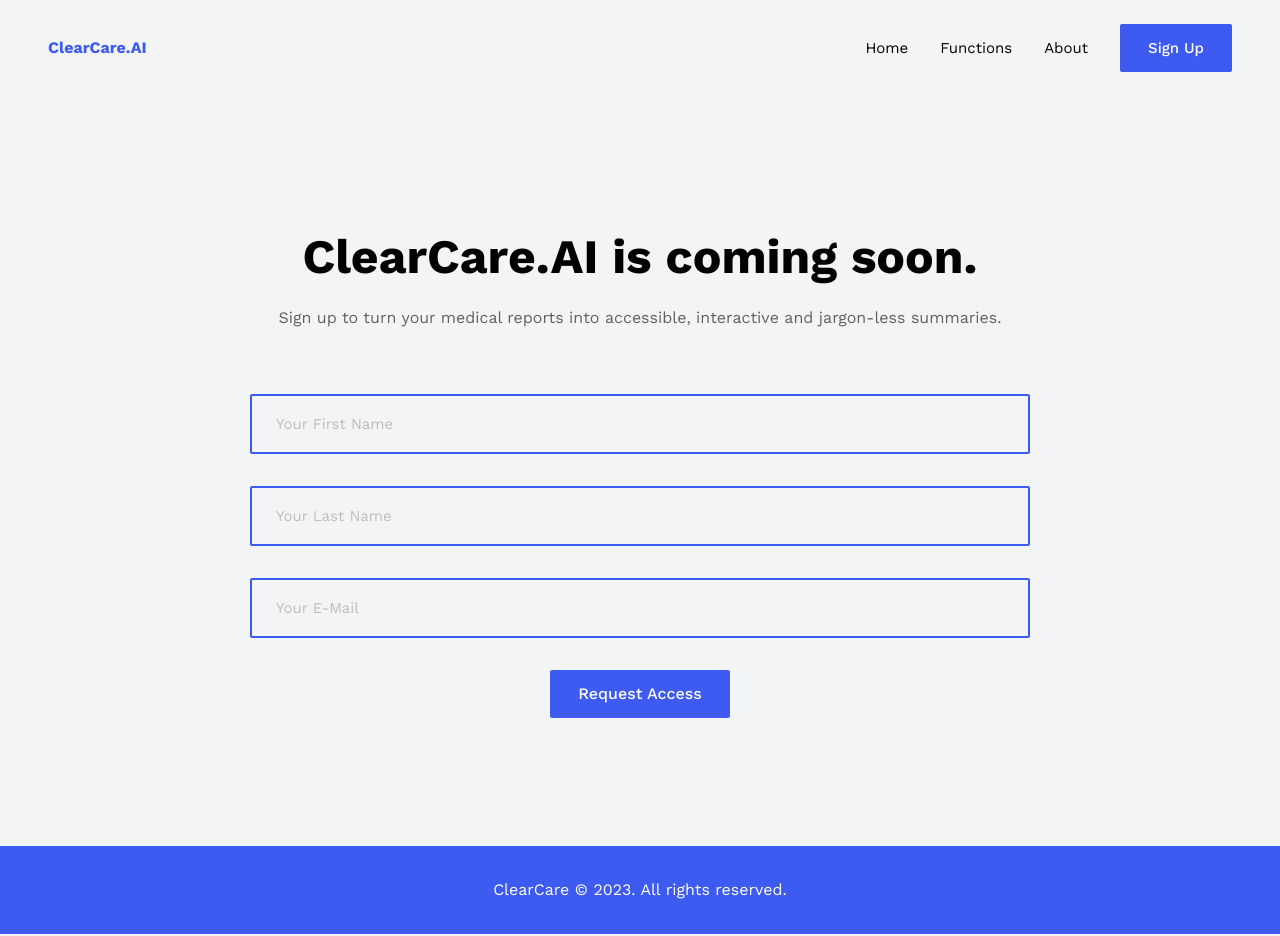
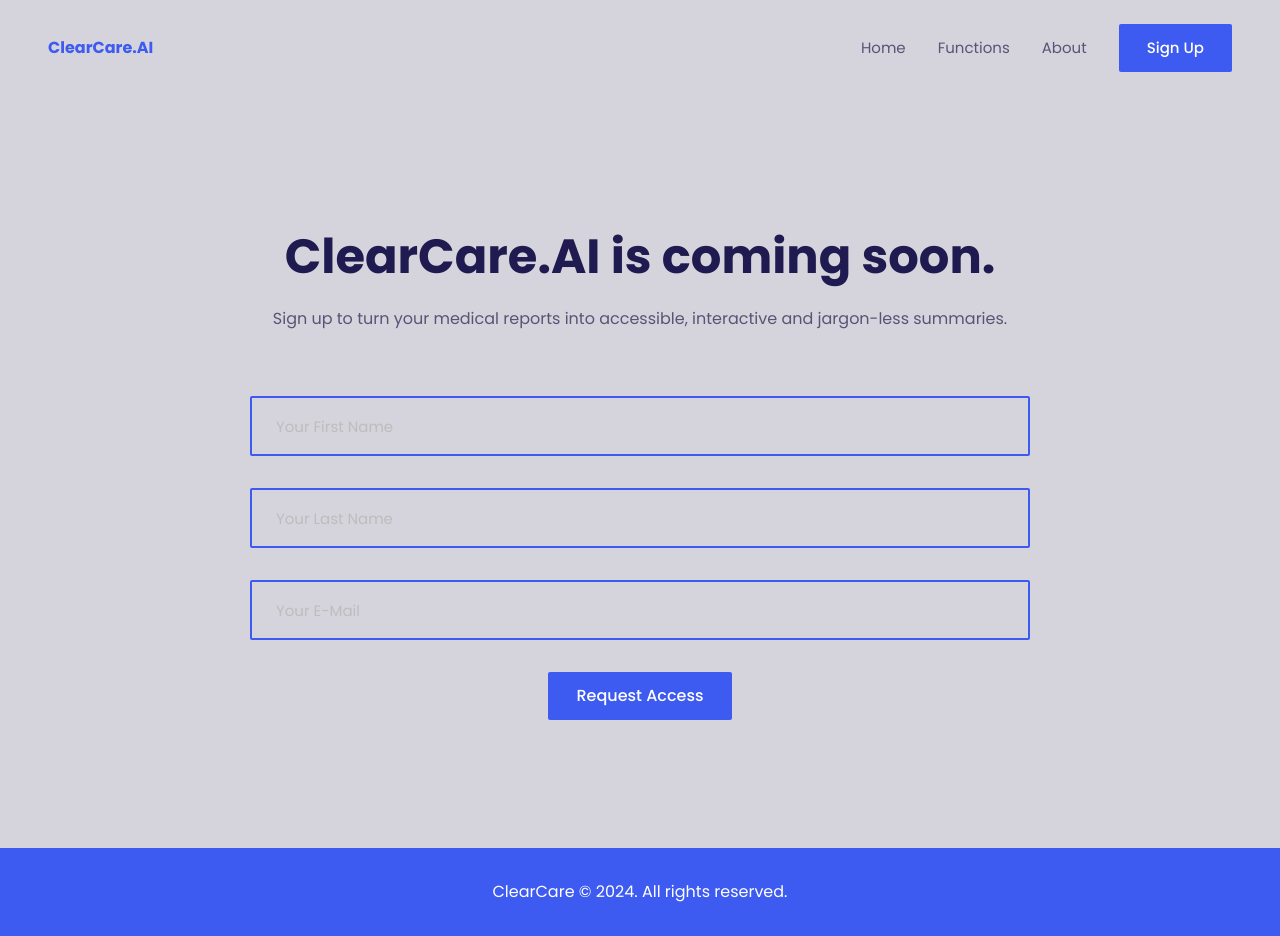
Before and after one commit to Medtalk-AI/clearcare, a React (Create React App) app: page /request-access in a window 1280 px wide. Built offline with nearby package versions, Linux system fonts and the light colour scheme; a web font is replaced by a local one.

Commit message:
Updated design and color scheme

```diff
--- a/public/index.html
+++ b/public/index.html
@@ -17,6 +17,10 @@
       href="https://fonts.googleapis.com/css2?family=Playfair+Display:ital,wght@0,400;0,500;0,600;0,700;0,800;0,900;1,400;1,500;1,600;1,700;1,800;1,900&family=Work+Sans:ital,wght@0,100;0,200;0,300;0,400;0,500;0,600;0,700;0,800;1,100;1,200;1,300;1,400;1,500;1,600;1,700;1,800;1,900&display=swap"
       rel="stylesheet"
     />
+    <link
+      href="https://fonts.googleapis.com/css2?family=Poppins:ital,wght@0,100;0,200;0,300;0,400;0,500;0,600;0,700;0,800;0,900;1,100;1,200;1,300;1,400;1,500;1,600;1,700;1,800;1,900&display=swap"
+      rel="stylesheet"
+    />
     <title>ClearCare</title>
   </head>
   <body>
--- a/src/components/Credits.js
+++ b/src/components/Credits.js
@@ -6,7 +6,7 @@ const Credits = () => {
     <section id='about' className='section bg-primary'>
       <div className="container mx-auto">
         <div className="flex flex-col">
-          <h2 className="section-title relative before:absolute before:opacity-40 before:-top-[2rem] before:-left-1/2 before:hidden before:lg:block text-black mt-[0px] lg:mt-0 mb-24 leading-snug text-center text-2xl lg:text-4xl">
+          <h2 className="section-title relative before:absolute before:opacity-40 before:-top-[2rem] before:-left-1/2 before:hidden before:lg:block text-header mt-[0px] lg:mt-0 mb-24 leading-snug text-center text-2xl lg:text-4xl">
             Built by students and alumni from
           </h2>
           <section className='grid lg:grid-cols-4 gap-y-12 lg:gap-x-8 lg:gap-y-8'>
--- a/src/components/Footer.js
+++ b/src/components/Footer.js
@@ -5,7 +5,7 @@ const Footer = () => {
     <footer className='bg-accent py-8'>
       <div className="container mx-auto">
         <div className="flex space-y-6 justify-center">
-          <p className='text-white'>ClearCare © 2023. All rights reserved.</p>
+          <p className='text-white'>ClearCare © 2024. All rights reserved.</p>
         </div>
       </div>
     </footer>
--- a/src/components/Hero.js
+++ b/src/components/Hero.js
@@ -6,7 +6,7 @@ const Hero = () => {
     <section id='home' className='section'>
       <div className="container mx-auto lg:mt-24">
         <div className="flex flex-col items-center text-center">
-          <h2 className="section-title relative before:absolute before:opacity-40 before:-top-[2rem] before:-left-1/2 before:hidden before:lg:block text-black mt-[50px] lg:mt-[0px] leading-snug">
+          <h2 className="section-title relative before:absolute before:opacity-40 before:-top-[2rem] before:-left-1/2 before:hidden before:lg:block text-header mt-[50px] lg:mt-[0px] leading-snug">
             Simplify your medical notes.
             <br />
             Less jargon, less stress.
@@ -16,7 +16,7 @@ const Hero = () => {
               Try Our Demo
             </button>
           </HashLink>
-          <p className="text-gray-700 mt-8 lg:mt-16 max-w-[800px]">
+          <p className="text-paragraph mt-8 lg:mt-16 max-w-[800px] leading-relaxed">
             ClearCare.AI is a one-stop solution to provide efficient communication and increased accessibility towards health conditions, lab results, imaging, doctor's notes and medical summaries.
           </p>
         </div>
--- a/src/components/Nav.js
+++ b/src/components/Nav.js
@@ -8,7 +8,7 @@ const Nav = () => {
       <ul className="flex items-center space-x-8 text-[15px]">
         {navigation.map((item, index) => {
           return (
-            <li className="hover:text-accent cursor-pointer" key={index}>
+            <li className="text-paragraph hover:text-accent cursor-pointer" key={index}>
               <NavHashLink smooth to={`/#${item.href}`} className='transition-all duration-300'>{item.name}</NavHashLink>
             </li>
           )
--- a/src/components/NavMobile.js
+++ b/src/components/NavMobile.js
@@ -34,7 +34,7 @@ const NavMobile = () => {
   return (
     <nav className='relative'>
       <div onClick={() => setIsOpen(true)} className="cursor-pointer text-black">
-        <MenuAlt3Icon className='w-8 h-8' />
+        <MenuAlt3Icon style={{color: '#1f1a50'}} className='w-8 h-8' />
       </div>
       <motion.div
         variants={circleVariants}
--- a/src/components/RequestAccess.js
+++ b/src/components/RequestAccess.js
@@ -57,15 +57,15 @@ const RequestAccess = () => {
     <section className='section'>
       <div className="container mx-auto lg:mt-24">
         <div className='flex flex-col items-center text-center'>
-          <h2 className="section-title relative before:absolute before:opacity-40 before:-top-[2rem] before:-left-1/2 before:hidden before:lg:block mt-[50px] lg:mt-[0px] leading-snug text-black">
+          <h2 className="section-title relative before:absolute before:opacity-40 before:-top-[2rem] before:-left-1/2 before:hidden before:lg:block mt-[50px] lg:mt-[0px] leading-snug text-header">
             ClearCare.AI is coming soon.
           </h2>
-          <p className="text-gray-700 mt-8 lg:mt-4 max-w-[800px]">
+          <p className="text-paragraph mt-8 lg:mt-4 max-w-[800px] leading-relaxed">
             Sign up to turn your medical reports into accessible, interactive and jargon-less summaries.
           </p>
-          <form action="" className="space-y-8 w-full max-w-[780px] flex flex-col items-center text-center mt-16" onSubmit={(e) => addUser(e)}>
+          <form action="" className="space-y-8 w-full max-w-[780px] flex flex-col items-center text-center mt-16 text-paragraph" onSubmit={(e) => addUser(e)}>
             {alert &&
-              <div className="rounded-sm bg-green-200 text-green-700 p-4 w-full" role="alert">
+              <div className="rounded-sm bg-alert text-white p-4 w-full" role="alert">
                 <p>{alertMsg}</p>
               </div>
             }
--- a/src/components/Summary.js
+++ b/src/components/Summary.js
@@ -31,7 +31,7 @@ const Summary = () => {
   return (
     <section className='section'>
       <form action='' className="container mx-auto lg:mt-24" onSubmit={(e) => createSummary(e)}>
-      {alert && <div className="rounded-sm bg-green-200 text-green-700 text-center p-4 w-full mt-[50px]" role="alert">
+      {alert && <div className="rounded-sm bg-alert text-white text-center p-4 w-full mt-[50px]" role="alert">
         <p>{alertMsg}</p>
       </div>}
         <div className='flex flex-col lg:flex-row mt-[50px]'>
@@ -41,9 +41,10 @@ const Summary = () => {
               onChange={(e) => setInput(e.target.value)}
               value={input}
               placeholder='Enter your medical note'
+              leading-relaxed
             ></textarea>
           </div>
-          <div className='flex-1 mt-4 lg:mt-0 bg-secondary border-solid border-2 border-primary p-6'>
+          <div className='flex-1 mt-4 lg:mt-0 bg-secondary border-solid border-2 border-primary p-6 text-paragraph leading-relaxed'>
             Your summary
           </div>
         </div>
--- a/src/components/about/AboutInfographic.js
+++ b/src/components/about/AboutInfographic.js
@@ -13,7 +13,7 @@ const AboutInfographic = () => {
                   <div className='mb-8 text-center w-full'>
                     <div className='flex flex-col justify-center items-center py-6'>
                       <img src={item.icon} className='w-[100px] h-[100px] mt-6' alt="" />
-                      <p className="text-gray-700 mt-8 lg:mt-16 max-w-[400px]">
+                      <p className="text-paragraph mt-8 lg:mt-16 max-w-[400px] mx-2 leading-relaxed">
                         {item.description}
                       </p>
                     </div>
--- a/src/swiper.css
+++ b/src/swiper.css
@@ -11,11 +11,11 @@
 }
 
 .swiper-slide h2 {
-  color: white;
+  color: #eae9ee;
 }
 
 .swiper-slide-active h2 {
-  color: black;
+  color: #1f1a50;
   transition: 300ms;
 }
 
--- a/tailwind.config.js
+++ b/tailwind.config.js
@@ -4,8 +4,8 @@ module.exports = withMT({
   content: ['./src/**/*.{js,jsx,ts,tsx}'],
   theme: {
     fontFamily: {
-      primary: 'Work Sans',
-      body: 'Work Sans',
+      primary: 'Poppins',
+      body: 'Poppins',
     },
     container: {
       padding: {
@@ -21,13 +21,15 @@ module.exports = withMT({
     },
     extend: {
       colors: {
-        primary: '#ffffff',
-        secondary: '#f3f4f6',
+        primary: '#eae9ee',
+        secondary: '#d5d4dc',
         accent: {
           DEFAULT: '#3d5af1',
           hover: '#1134ea',
         },
-        paragraph: '#000000',
+        header: '#1f1a50',
+        paragraph: '#565574',
+        alert: '#a1acea',
       },
     },
   },
```
